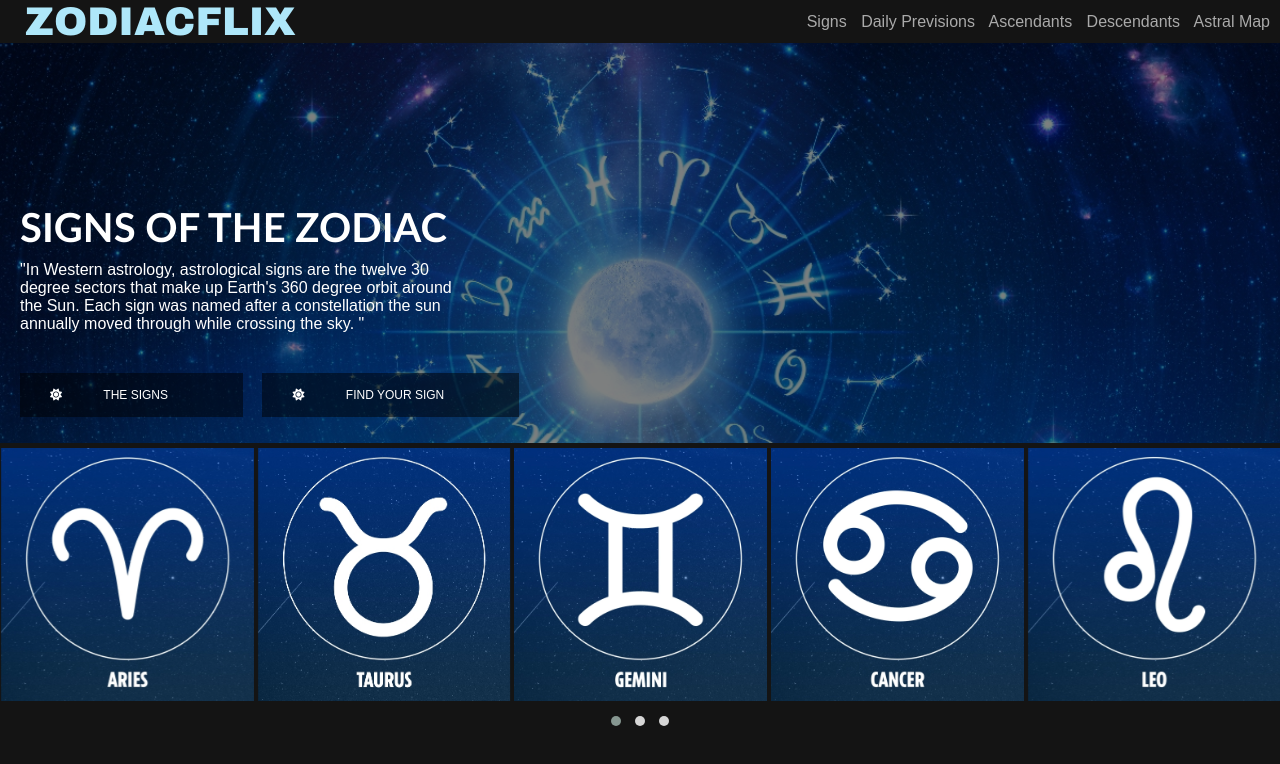
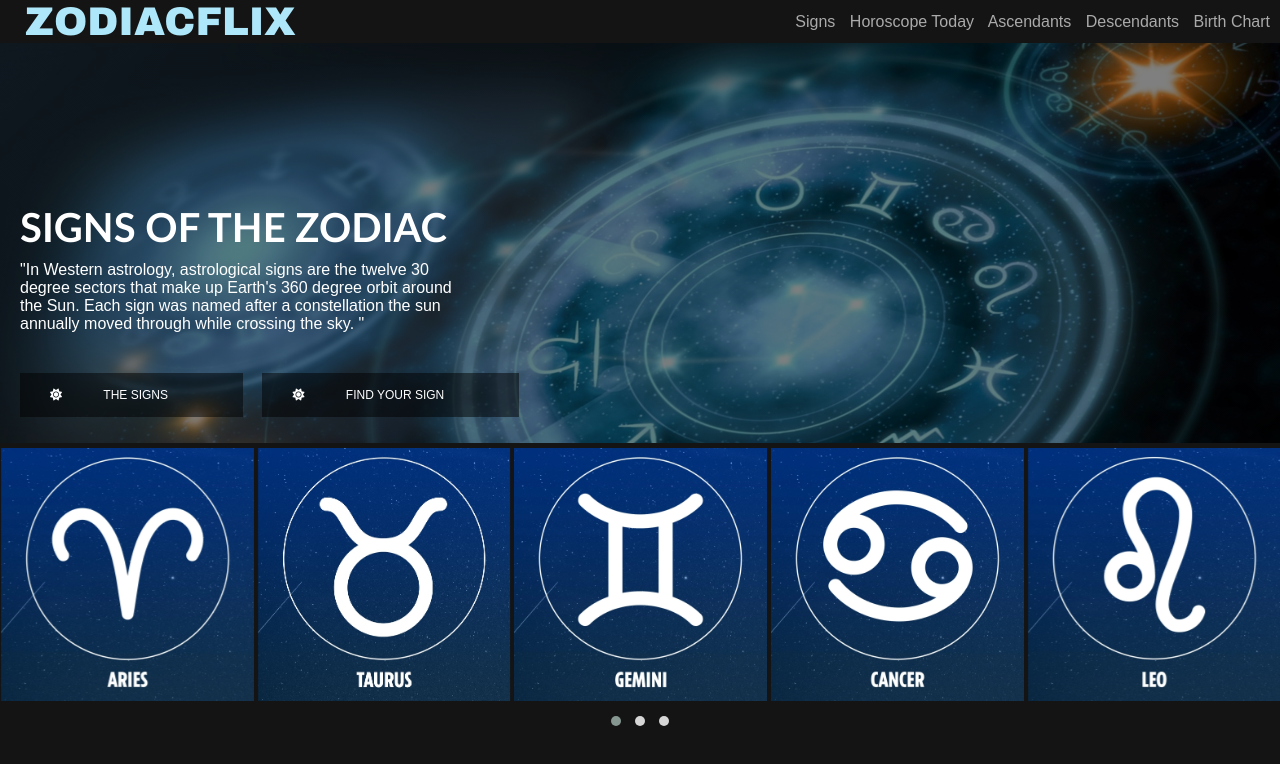
Before and after one commit to sdrashen/Zodiacflix, a plain HTML site: page index.html in a window 1280 px wide. Drawn offline with Linux system fonts and the light colour scheme.

Commit message:
Added real links to nav bar items

```diff
--- a/index.html
+++ b/index.html
@@ -19,11 +19,26 @@
         <div class="container">
             <h2 class="logo">ZODIACFLIX</h2>
             <nav>
-                <a href="#">Signs</a>
-                <a href="#">Daily Previsions</a>
-                <a href="#">Ascendants</a>
-                <a href="#">Descendants</a>
-                <a href="#">Astral Map</a>
+                <a href="https://www.astrology-zodiac-signs.com/" target="_blank">Signs</a
+          >
+          <a
+            href="https://www.astrology-zodiac-signs.com/horoscope/"
+            target="_blank"
+            >Horoscope Today</a
+          >
+          <a
+            href="https://www.astrosofa.com/br_en/horoscope/ascendant"
+            target="_blank"
+            >Ascendants</a
+          >
+          <a href="https://www.wemystic.com/the-descendant/" target="_blank"
+            >Descendants</a
+          >
+          <a
+            href="https://astro-charts.com/tools/new/birthchart/"
+            target="_blank"
+            >Birth Chart</a
+          >
         </nav>
       </div>
     </header>
@@ -32,7 +47,10 @@
         <div class="container">
           <h3 class="title">SIGNS OF THE ZODIAC</h3>
           <p class="description">
-                    "In Western astrology, astrological signs are the twelve 30 degree sectors that make up Earth's 360 degree orbit around the Sun. Each sign was named after a constellation the sun annually moved through while crossing the sky. "
+            "In Western astrology, astrological signs are the twelve 30 degree
+            sectors that make up Earth's 360 degree orbit around the Sun. Each
+            sign was named after a constellation the sun annually moved through
+            while crossing the sky. "
           </p>
           <div class="buttons">
             <!--The "role"certifies that button role is to be a button so it won't risk rendering differently. -->
@@ -55,7 +73,10 @@
     <div class="zodiac-carousel">
       <div class="owl-carousel owl-theme">
         <div class="item">
-                <a href="https://www.astrology-zodiac-signs.com/zodiac-signs/aries/" target="_blank">
+          <a
+            href="https://www.astrology-zodiac-signs.com/zodiac-signs/aries/"
+            target="_blank"
+          >
             <img src="images/aries.jpg" alt="" class="zodiac-images" />
           </a>
         </div>
--- a/style/main.css
+++ b/style/main.css
@@ -70,7 +70,7 @@ header nav a:hover {
 .zodiac-signs {
     font-size: 16px;
     /*By using two colors in the rgba the image gets a tiny slayer and it helps with the contrast improving the visibility*/
-    background: linear-gradient(rgba(0, 0, 0, 0.5), rgba(0, 0, 0, 0.5) 100%), url('../images/zodiac-signs.jpeg');
+    background: linear-gradient(rgba(0, 0, 0, 0.5), rgba(0, 0, 0, 0.5) 100%), url('../images/zodiac-sings.jpeg');
     height: 400px;
     background-size: cover;
     display: flex;
```
Also changed, not shown: images/zodiac-signs.jpeg (deleted), images/zodiac-sings.jpeg (added). Lines whose indentation alone changed are shown as unchanged.
